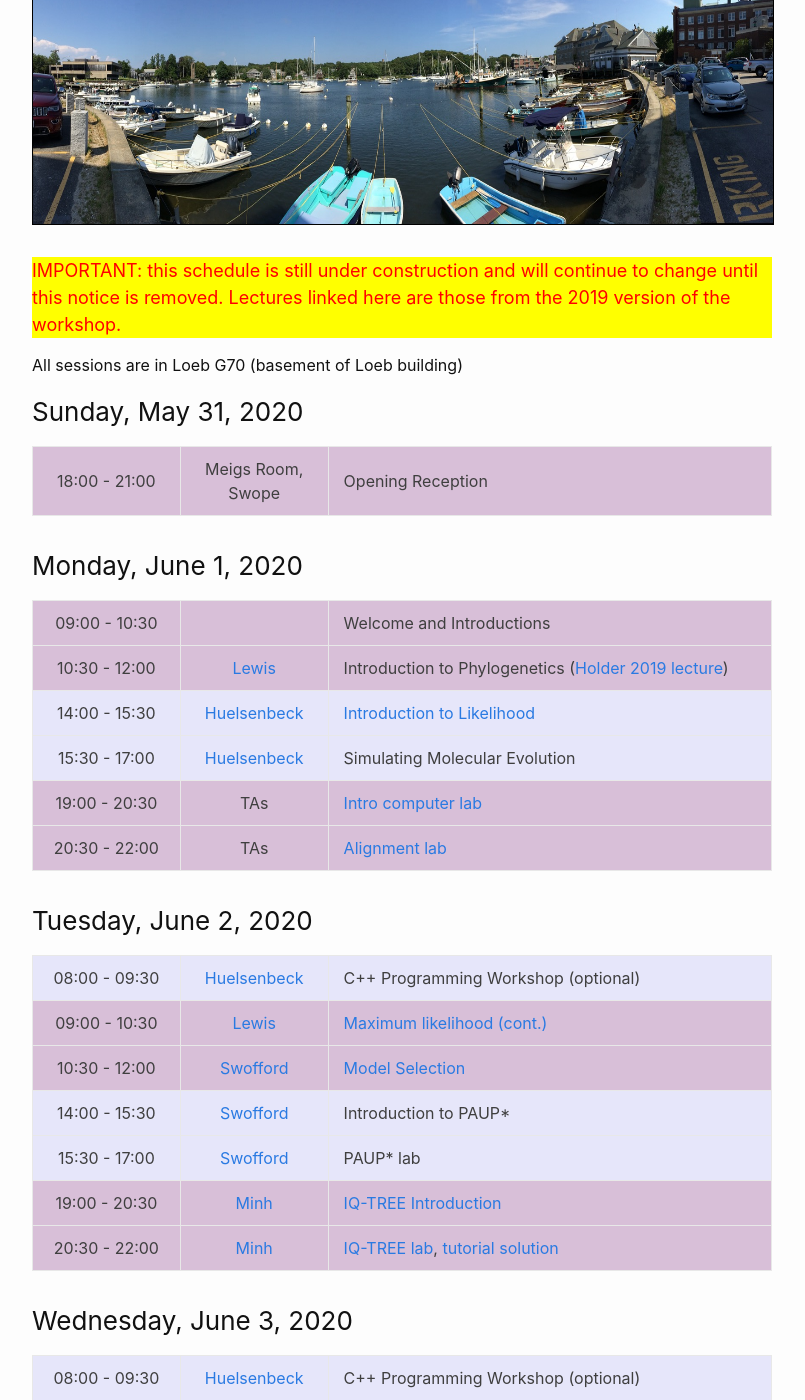
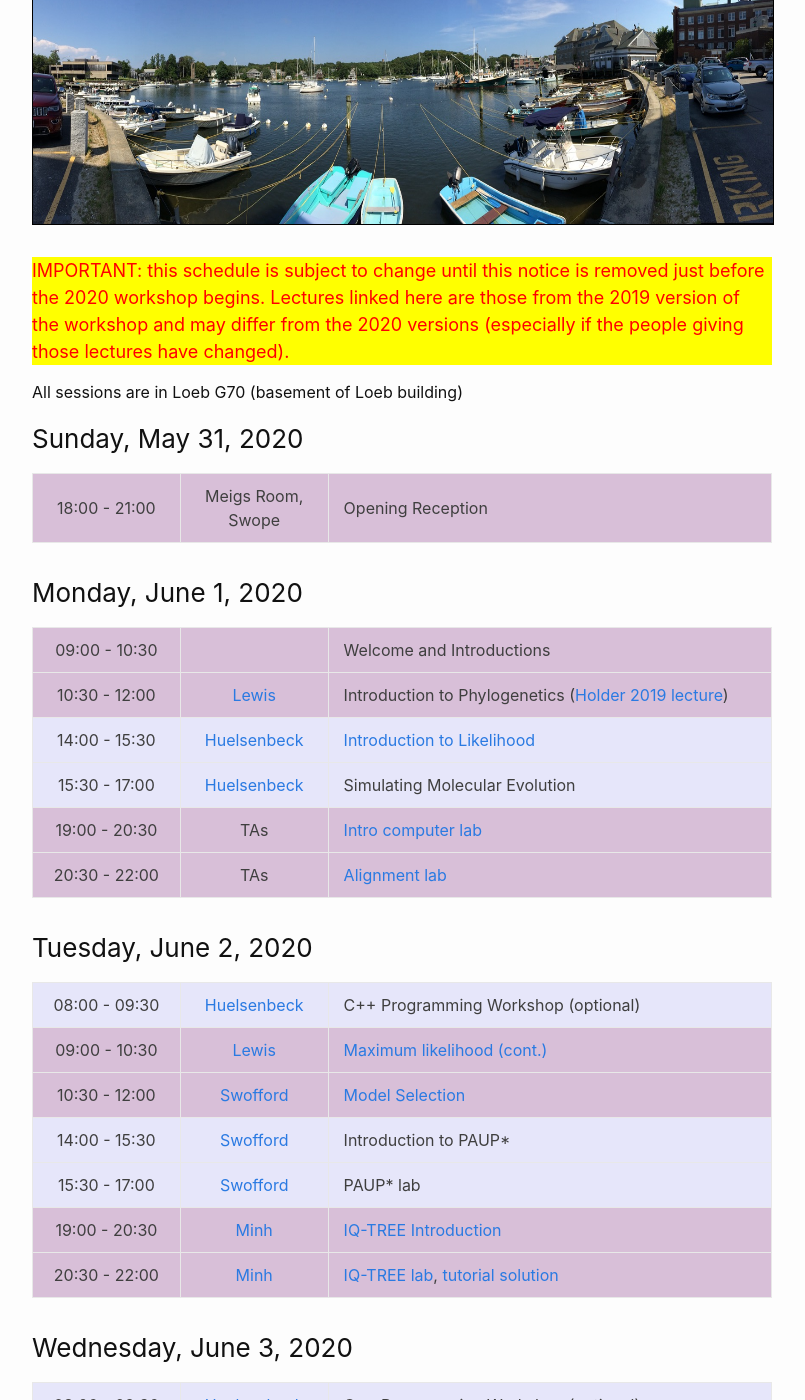
Before and after one commit to molevolworkshop/molevolworkshop.github.io, a Jekyll site: the page built from schedule.md, in a window 1280 px wide and 1400 px high, scrolled down 191 px. Shown: the whole window, without its empty margins (238-1043 px from the left). Built offline with Jekyll 4.4.1, drawn with Linux system fonts in a browser that asks for light colours; some of the changed text lies outside the part shown.

```diff
--- a/_config.yml
+++ b/_config.yml
@@ -31,5 +31,4 @@
 
 # Exclude from processing.
 exclude:
-   - faculty/eme
    - faculty/huerta-sanchez
--- a/schedule.md
+++ b/schedule.md
@@ -6,8 +6,8 @@
 ---
 {% include figure.html description="" url="/assets/img/eelpond2019.jpg" css="image-center" height="250px" %}
 
-IMPORTANT: this schedule is still under construction and will continue to change until this notice is removed.
-Lectures linked here are those from the 2019 version of the workshop.
+IMPORTANT: this schedule is subject to change until this notice is removed just before the 2020 workshop begins.
+Lectures linked here are those from the 2019 version of the workshop and may differ from the 2020 versions (especially if the people giving those lectures have changed).
 {:.pozor}
 
 All sessions are in Loeb G70 (basement of Loeb building)
@@ -23,8 +23,8 @@
 ---------------|-------------------------------------|-----------------------------------
  09:00 - 10:30 |                                     | Welcome and Introductions
  10:30 - 12:00 | [Lewis](/faculty-lewis/)            | Introduction to Phylogenetics ([Holder 2019 lecture]({{ site.baseurl }}/faculty/holder/pdf/Holder_phylo_intro_and_msa-opt.pdf))
- 14:00 - 15:30 | [Huelsenbeck](/faculty-huelsenbeck) | [Introduction to Likelihood]({{ site.baseurl }}/faculty/huelsenbeck/pdf/WoodsHole2012_1-opt.pdf)
- 15:30 - 17:00 | [Huelsenbeck](/faculty-huelsenbeck) | Simulating Molecular Evolution
+ 14:00 - 15:30 | [Huelsenbeck](/faculty-huelsenbeck/) | [Introduction to Likelihood]({{ site.baseurl }}/faculty/huelsenbeck/pdf/WoodsHole2012_1-opt.pdf)
+ 15:30 - 17:00 | [Huelsenbeck](/faculty-huelsenbeck/) | Simulating Molecular Evolution
  19:00 - 20:30 | TAs                                 | [Intro computer lab](/labs/intro/)
  20:30 - 22:00 | TAs                                 | [Alignment lab](/labs/alignment/)
 {: .daily-schedule-std}
@@ -32,7 +32,7 @@
 ### Tuesday, June 2, 2020
 
 ---------------|-------------------------------------|-----------------------------------
- 08:00 - 09:30 | [Huelsenbeck](/faculty-huelsenbeck) | C++ Programming Workshop (optional)
+ 08:00 - 09:30 | [Huelsenbeck](/faculty-huelsenbeck/) | C++ Programming Workshop (optional)
  09:00 - 10:30 | [Lewis](/faculty-lewis/)            | [Maximum likelihood (cont.)]({{ site.baseurl }}/faculty/lewis/pdf/lewis-likelihood-part2-opt.pdf)
  10:30 - 12:00 | [Swofford](/faculty-swofford/)      | [Model Selection]({{ site.baseurl }}/faculty/swofford/pdf/Swofford_WH2018_modsel-opt.pdf)
  14:00 - 15:30 | [Swofford](/faculty-swofford/)      | Introduction to PAUP*
@@ -96,7 +96,7 @@
 ### Monday, June 8, 2020
 
 ---------------|-------------------------------------|-----------------------------------
- 08:00 - 09:30 | [Huelsenbeck](/faculty-huelsenbeck) | C++ Programming Workshop (optional)
+ 08:00 - 09:30 | [Huelsenbeck](/faculty-huelsenbeck/) | C++ Programming Workshop (optional)
  09:00 - 10:30 | [Bielawski](/faculty-bielawski/)    | [Drift, selection, codon models]({{ site.baseurl }}/faculty/bielawski/pdf/WH2019_Parts1and2_handouts-opt.pdf)
  10:30 - 12:00 | [Bielawski](/faculty-bielawski/)    | [Statistical analysis/testing]({{ site.baseurl }}/faculty/bielawski/pdf/WH2019_Parts3and4_handouts-opt.pdf)
  14:00 - 15:30 | [Chang](/faculty-chang/)            | [Protein evolution, anc. recon.]({{ site.baseurl }}/faculty/chang/pdf/Protein_Evolution_&_Ancestral_Reconstruction-opt.pdf)
```
Also changed, not shown: other parts of schedule.md (+17 -17 lines), faculty.md (+8 -2 lines), faculty/brown/brown.md (added, +20 -0 lines), faculty/harris/harris.md (+7 -2 lines), faculty/susko/susko.md (added, +17 -0 lines), faculty/brown/img/Crepe_eating.jpg (added), faculty/susko/img/susko.jpg (added).
